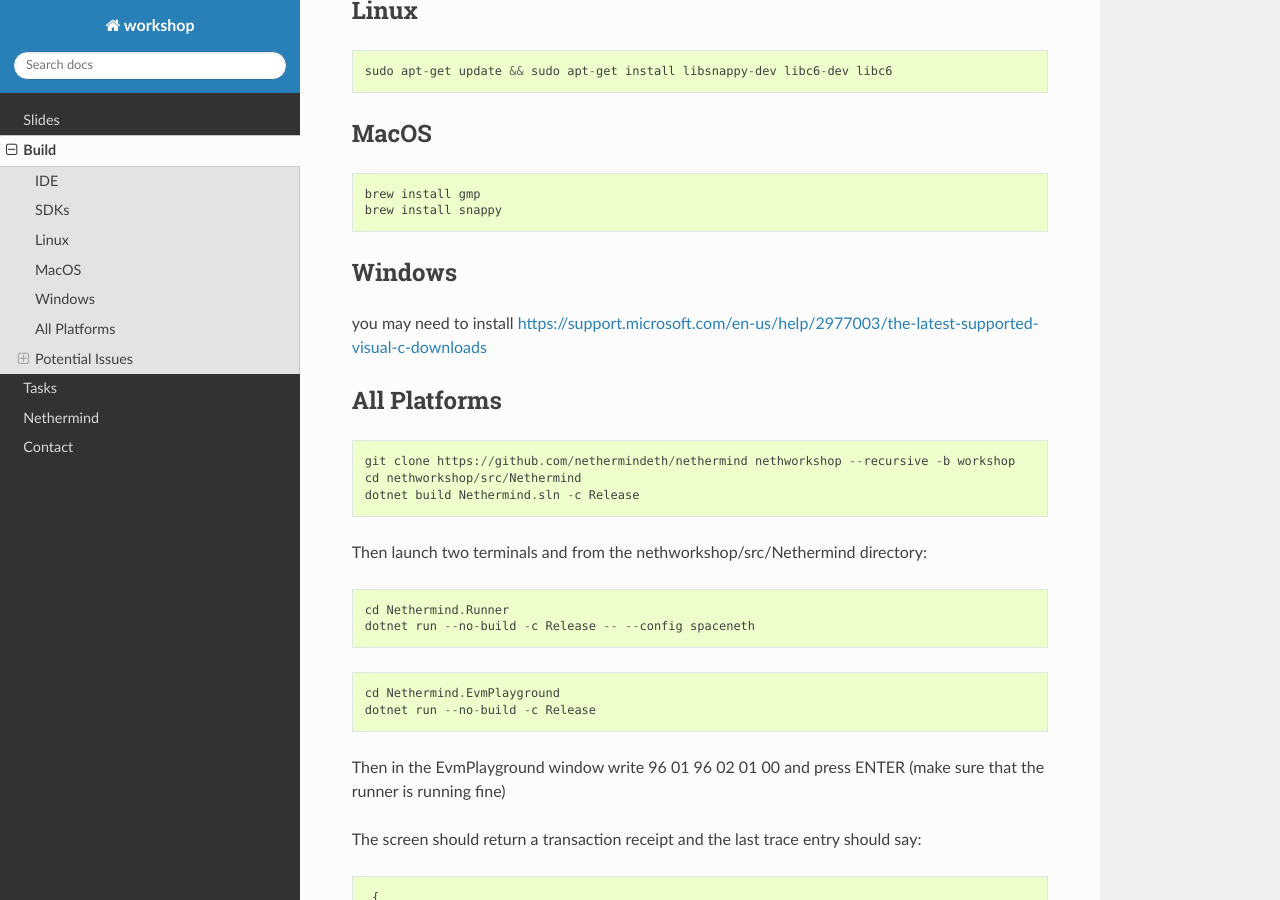
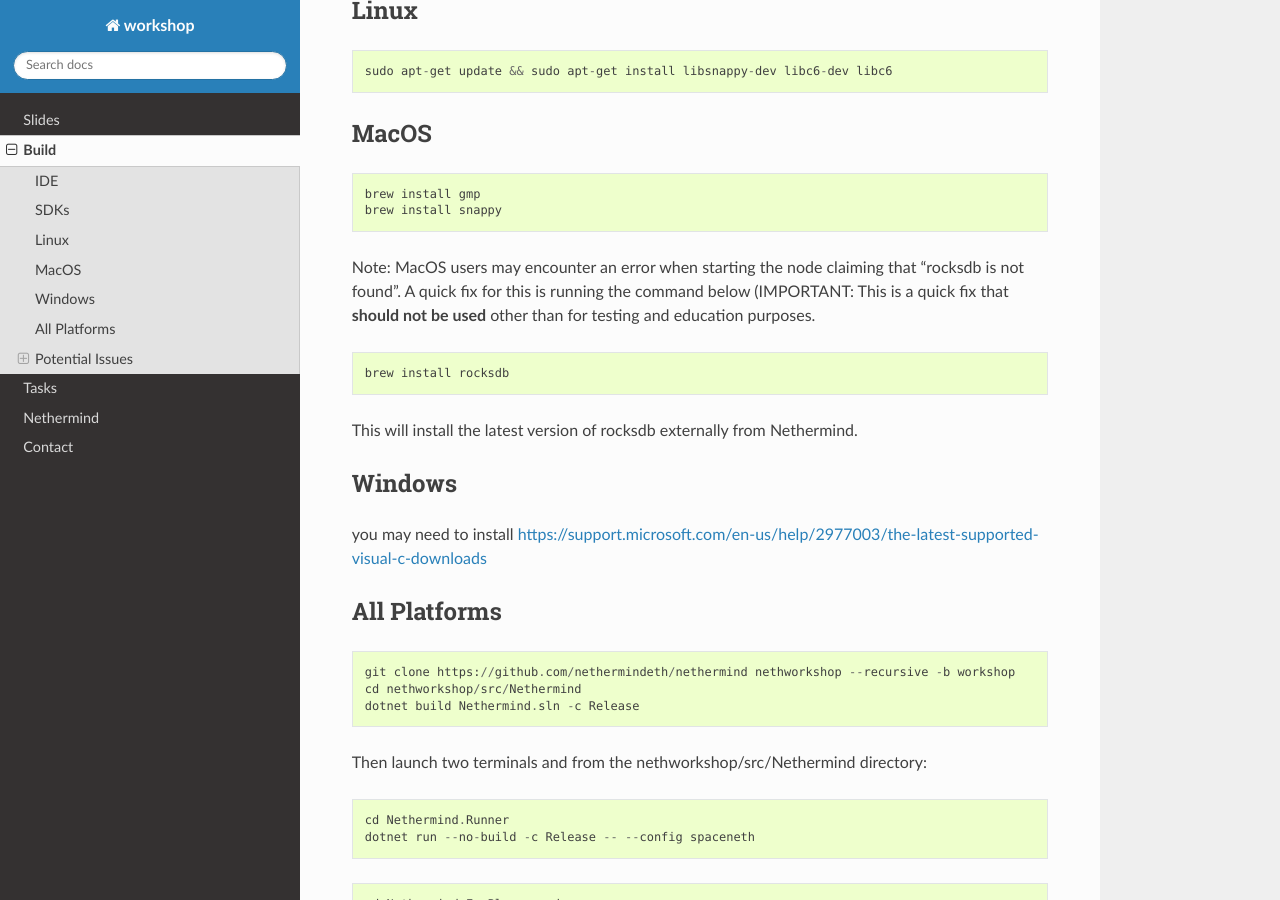
Before and after one commit to NethermindEth/workshop, a Sphinx documentation site: the page built from docs/source/build.rst, in a window 1280 px wide and 900 px high, scrolled down 501 px. Built offline with Sphinx 7.4.7 and the Read the Docs theme 2.0.0, drawn with Linux system fonts in a browser that asks for light colours.

Commit message:
Update build.rst
Added quick fix solution for MacOS users regarding "rocksdb not found" error

```diff
--- a/docs/source/build.rst
+++ b/docs/source/build.rst
@@ -29,6 +29,14 @@
 
     brew install gmp
     brew install snappy
+
+Note: MacOS users may encounter an error when starting the node claiming that "rocksdb is not found". A quick fix for this is running the command below (IMPORTANT: This is a quick fix that **should not be used** other than for testing and education purposes.
+
+::
+
+    brew install rocksdb
+
+This will install the latest version of rocksdb externally from Nethermind.
 
 Windows
 +++++++
```
